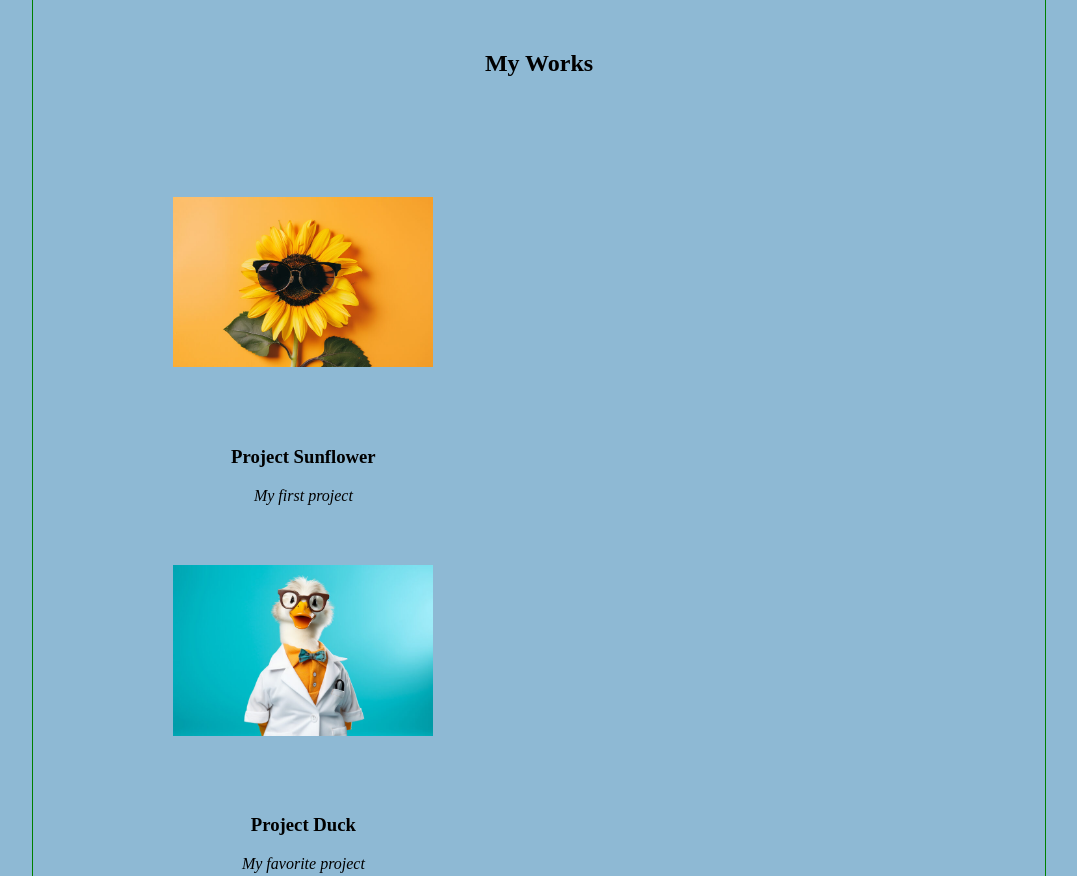
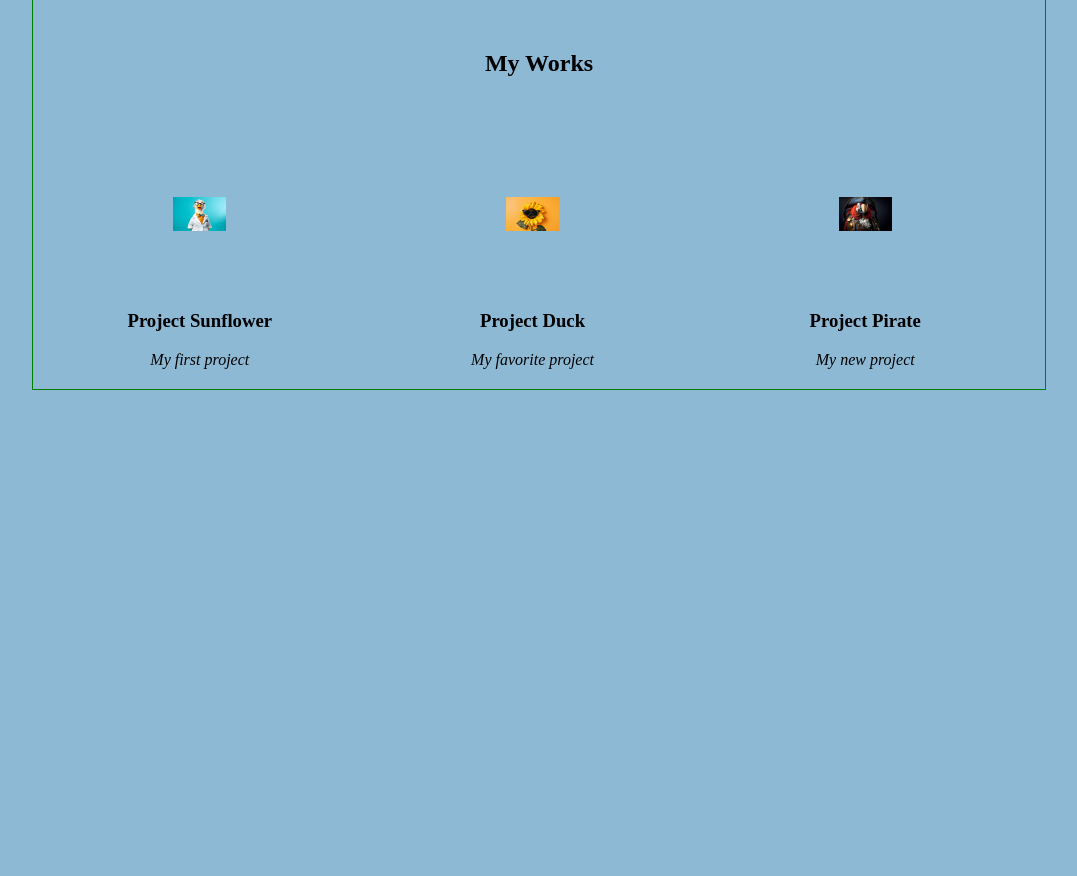
Before and after one commit to StanBakh/Stan, a plain HTML site: page index.html in a window 1280 px wide. Shown: the part 1060-1936 px from the top of the page, without its empty margins (101-1178 px from the left). After the commit the page ends 1458 px from the top, so only its background shows below. Drawn offline with Linux system fonts and the light colour scheme.

Commit message:
Update index.html

```diff
--- a/index.html
+++ b/index.html
@@ -32,15 +32,16 @@
             <section>
                 <div class="frame">
                     <h2 class="my-works-header">My Works</h2>
+                    <div id="row">
                         <div class="card">
-                        <img src="image/gratisography-funflower-800x525.jpg" alt="Project sunflower" class="card-image">
+                           <img src="image/gratisography-duck-doctor-free-stock-photo-800x525.jpg" alt="Project sunflower" class="card-image">
                            <div class="card-content">
                            <h3>Project Sunflower</h3>
                            <p1><i>My first project</i></p1>
                            </div>
                         </div>
                         <div class="card">
-                        <img src="image/gratisography-duck-doctor-free-stock-photo-800x525.jpg" alt="Project duck" class="card-image">
+                           <img src="image/gratisography-funflower-800x525.jpg" alt="Project duck" class="card-image">
                            <div class="card-content">
                            <h3>Project Duck</h3>
                            <p1><i>My favorite project</i></p1>
@@ -54,6 +55,7 @@
                            </div>
                         </div>
                     </div>
+                </div>
             </header>
         </div>
     </body>
```
Lines whose indentation alone changed are shown as unchanged.
